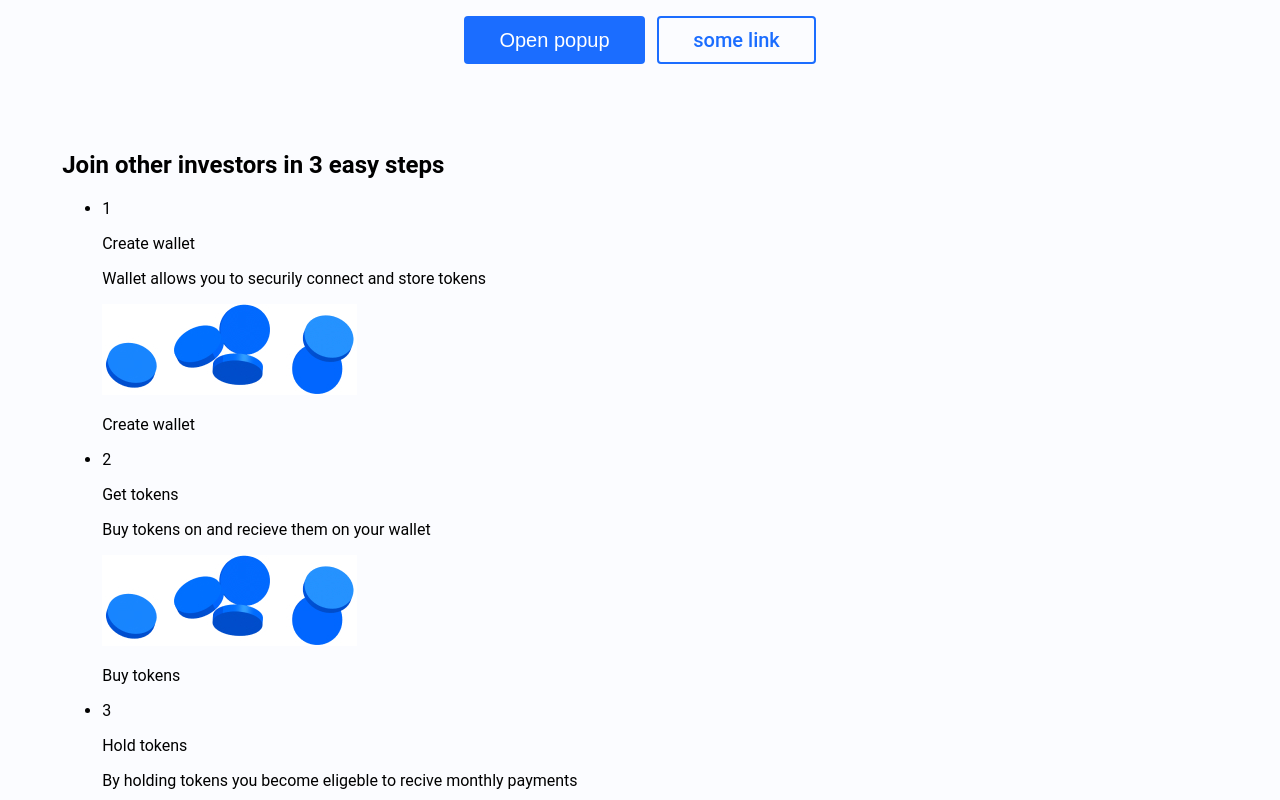
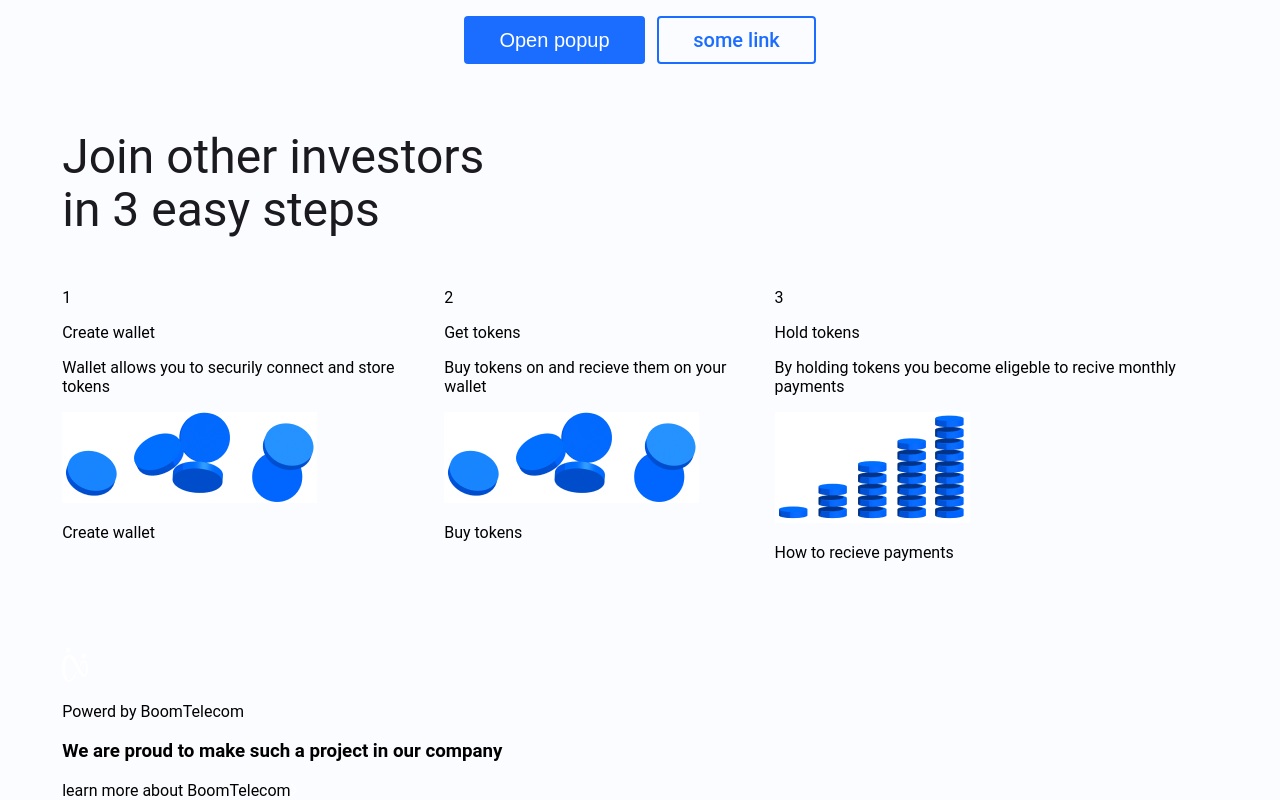
Before and after one commit to nklazuta/test-project, a React (Create React App) app: page / in a window 1280 px wide. Shown: the part 440-1240 px from the top of the page. Built offline with nearby package versions, Linux system fonts and the light colour scheme.

Commit message:
feat: добавить стили компоненту Steps для 1440px

```diff
--- a/src/components/Steps/Steps.css
+++ b/src/components/Steps/Steps.css
@@ -0,0 +1,22 @@
+.steps {
+  padding-bottom: 6.08%;
+}
+
+.steps__title {
+  max-width: 435px;
+  font-style: normal;
+  font-weight: 400;
+  font-size: 48px;
+  line-height: 1.1;
+  color: #1b1b1f;
+  margin: 0;
+  padding-bottom: 3.08%;
+}
+
+.steps__cards {
+  display: flex;
+  gap: 24px;
+  list-style: none;
+  padding: 0;
+  margin: 0;
+}
```
